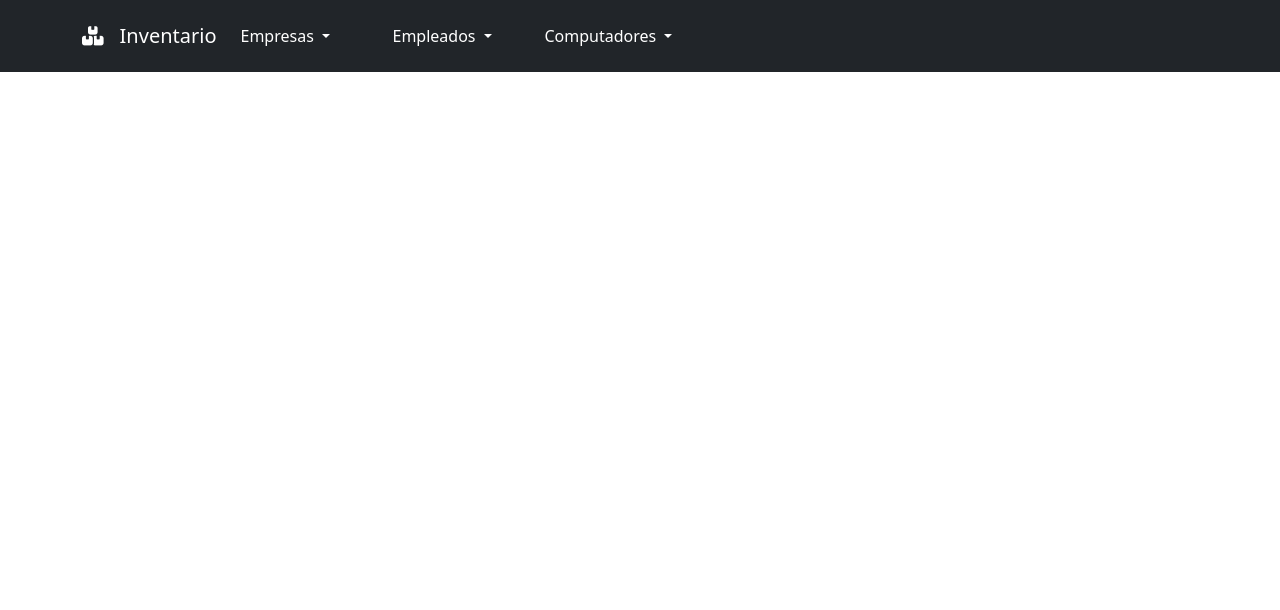
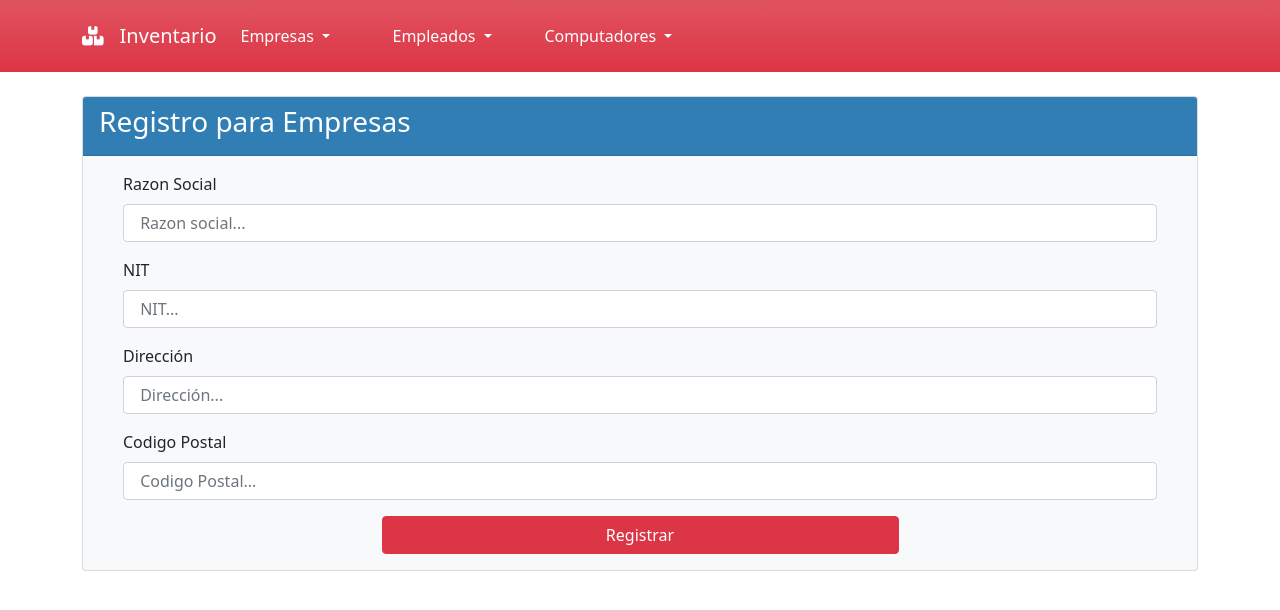
Before and after one commit to S4NT1A6O/INVENTARIO_EQUIPOS, a PHP site: page /InventarioEquipos/Views/Empresa/RegistroEmpresa.php in a window 1280 px wide. Shown: the top 610 px of the page. Run offline with PHP 8.4, Linux system fonts and the light colour scheme; some libraries are stand-ins or nearby versions.

Commit message:
Registro Empresas front

```diff
--- a/Views/Components/NavbarGeneral.php
+++ b/Views/Components/NavbarGeneral.php
@@ -1,7 +1,7 @@
-<nav class="navbar navbar-expand-lg navbar-dark bg-dark">
+<nav class="navbar navbar-expand-lg navbar-dark bg-danger bg-gradient" >
     <div class="container-sm">
         <i class="fas fa-boxes" style="color:#FFFFFF; font-size: larger;" >
-        <a class="navbar-brand " href="<?= URL ?>Views/Menu/Menu.php"></i>
+        <a class="navbar-brand " href="<?= URL ?>Menu"></i>
             Inventario
         </a>
         <button class="navbar-toggler" type="button" data-bs-toggle="collapse" data-bs-target="#navbarNavDropdown" aria-controls="navbarNavDropdown" aria-expanded="false" aria-label="Toggle navigation">
--- a/Views/Empresa/RegistroEmpresa.php
+++ b/Views/Empresa/RegistroEmpresa.php
@@ -1,5 +1,5 @@
-<!doctype html>
-<html lang="es">
+<!DOCTYPE html>
+<html lang="en">
     <head>
         <title>Registro de Empresas</title>
         <!-- Required meta tags -->
@@ -15,10 +15,45 @@
             require_once('../Components/NavbarGeneral.php');
         ?>
         <!-- Page Content -->
-        <div class="container-md">
-            <div class="row">
-                <div class="col-xs|sm|md|lg|xl-1-12">
+        <div class="container-sm">
+            <br>
+            <div class="card text-dark bg-light">
+                <div class="card-header" style="background-color:#317EB5; color:#FFFFFF;">
+                    <h3 class="card-title">Registro para Empresas</h3>
+                </div>
+                <div class="card-body">
+                    <div class="container-sm">
+                        <form action="" method="post">
 
+                            <input type="text" name="ID_EMPRESA" id="ID_EMPRESA" value="" hidden disable>
+
+                            <div class="container-md">
+                                <div class="mb-3">
+                                    <label for="RAZON_SOCIAL_EMPRESA" class="form-label">Razon Social</label>
+                                    <input type="text" class="form-control" id="RAZON_SOCIAL_EMPRESA" placeholder=" Razon social...">
+                                </div>
+
+                                <div class="mb-3">
+                                    <label for="NIT_EMPRESA" class="form-label">NIT</label>
+                                    <input type="number" class="form-control" id="NIT_EMPRESA" placeholder=" NIT...">
+                                </div>
+
+                                <div class="mb-3">
+                                    <label for="DIRECCION_EMPRESA" class="form-label">Dirección</label>
+                                    <input type="text" class="form-control" id="DIRECCION_EMPRESA" placeholder=" Dirección...">
+                                </div>
+
+                                <div class="mb-3">
+                                    <label for="CODIGO_POSTAL_EMPRESA" class="form-label">Codigo Postal</label>
+                                    <input type="number" class="form-control" id="CODIGO_POSTAL_EMPRESA" placeholder=" Codigo Postal...">
+                                </div>
+
+                                <div class="d-grid gap-2 col-6 mx-auto">
+                                    <button class="btn btn-danger" type="button" id="btn_set_company" >Registrar</button>
+                                </div>
+                            </div>
+                        </form>
+                    </div>
                 </div>
             </div>
         </div>
```
